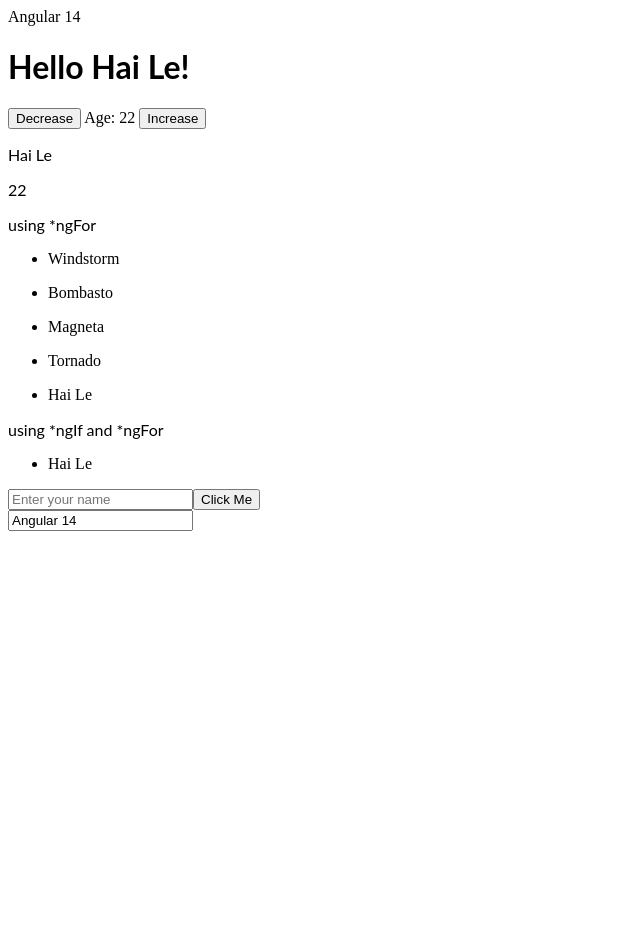
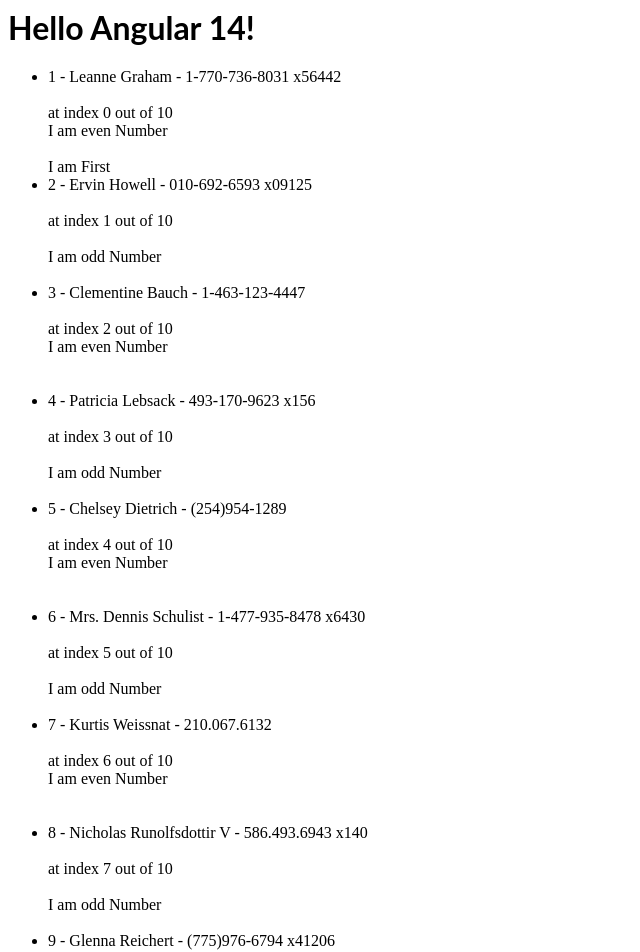
Before and after one commit to HaiLe81/Angular, an Angular app: page / in a window 1280 px wide. Shown: the top 952 px of the page, without its empty margins (0-640 px from the left). Before the commit the page ends 800 px from the top, so only its background shows below. Built offline with nearby package versions, Linux system fonts and the light colour scheme.

Commit message:
3 files modified

```diff
--- a/src/app/app.component.css
+++ b/src/app/app.component.css
@@ -1,3 +1,6 @@
 p {
   font-family: Lato;
 }
+.right-margin {
+  margin-right: 5px;
+}
--- a/src/app/app.component.html
+++ b/src/app/app.component.html
@@ -1,30 +1,49 @@
-{{ name }}
-<hello [hidden]="user.age <= 18" [name]="user.name"></hello>
+<hello name="{{ name }}"></hello>
+<!--
+  for(let something of users){}
 
-<ng-template #under18>
-  <div>
-    You are too young to see this content!
-  </div>
-</ng-template>
+  - $implicit: item Implicit Context Variable
+  - index: so thu tu cua item hien tai
+  - count: do dai cua array
+  - first: true neu nhu item do la item dau tien trong array
+  - last: true neu nhu item do la item cuoi cung trong array
+  - even: true neu nhu item do la item vi tri chan
+  - odd: true neu nhu item do la item vi tri le
+ -->
+<!-- <ul>
+	<li
+		*ngFor="let user of users; index as idx; count as total; first as First; last as Last; even as isEven; odd as isOdd">
+		<span>{{ user.id }} - {{ user.name }} - {{ user.phone }}</span>
+		<br> <br>
+		<span>at index {{idx}} out of {{total}}</span>
+		<br>
+		<span *ngIf="isEven">I am even Number</span>
+		<br>
+		<span *ngIf="isOdd">I am odd Number</span>
+		<br>
+		<span *ngIf="First">I am First</span>
+		<br>
+		<span *ngIf="Last">I am Last</span>
+	</li>
+</ul> -->
 
-<button (click)="user.age = user.age - 1">Decrease</button>
-Age: {{ user.age }}
-<button (click)="user.age = user.age + 1">Increase</button>
+<ul>
+	<ng-template ngFor [ngForOf]="users" let-user let-idx="index" let-total="count" let-isFirst="first" let-isLast="last"
+		let-isEven="even" let-isOdd="odd">
+		<li>
+			<span>{{ user.id }} - {{ user.name }} - {{ user.phone }}</span>
+			<br> <br>
+			<span>at index {{idx}} out of {{total}}</span>
+			<br>
+			<span *ngIf="isEven">I am even Number</span>
+			<br>
+			<span *ngIf="isOdd">I am odd Number</span>
+			<br>
+			<span *ngIf="isFirst">I am First</span>
+			<br>
+			<span *ngIf="isLast">I am Last</span>
+		</li>
+	</ng-template>
+</ul>
 
-<!-- {{ expression }} -->
-<p>{{ user.name }}</p>
-<p>{{ user.age }}</p>
-<p>using *ngFor</p>
-<ul *ngFor="let hero of heroes">
-	<li>
-		{{ hero }}
-	</li>
-</ul>
-<p>using *ngIf and *ngFor</p>
-<ul *ngFor="let hero of heroes">
-  <li  *ngIf="hero === 'Hai Le'">{{ hero }}</li>
-</ul>
-<input type="text" [value]="" placeholder="Enter your name" />
-<button type="button" (click)="handler($event)" >Click Me</button>
-<br>
-<input type="text" [(ngModel)]="name" (ngModelChange)="name = $event" />
+<button *ngFor="let tag of tags; last as isLast" [class.right-margin]="!isLast">{{tag}}</button>
--- a/src/app/app.component.ts
+++ b/src/app/app.component.ts
@@ -1,18 +1,244 @@
-import { Component, VERSION } from '@angular/core';
+import { Component, VERSION } from "@angular/core";
 
 @Component({
-  selector: 'my-app',
-  templateUrl: './app.component.html',
-  styleUrls: [ './app.component.css' ]
+  selector: "my-app",
+  templateUrl: "./app.component.html",
+  styleUrls: ["./app.component.css"]
 })
-export class AppComponent  {
-  name = 'Angular ' + VERSION.major;
-  heroes = ['Windstorm', 'Bombasto', 'Magneta', 'Tornado', 'Hai Le'];
-  user = {
-    name: 'Hai Le',
-    age: 22
-  }
-  handler(event){
-    console.log('Clicked', event.target.value)
-  }
+export class AppComponent {
+  name = "Angular " + VERSION.major;
+  users = [
+    {
+      id: 1,
+      name: "Leanne Graham",
+      username: "Bret",
+      email: "Sincere@april.biz",
+      address: {
+        street: "Kulas Light",
+        suite: "Apt. 556",
+        city: "Gwenborough",
+        zipcode: "92998-3874",
+        geo: {
+          lat: "-37.3159",
+          lng: "81.1496"
+        }
+      },
+      phone: "1-770-736-8031 x56442",
+      website: "hildegard.org",
+      company: {
+        name: "Romaguera-Crona",
+        catchPhrase: "Multi-layered client-server neural-net",
+        bs: "harness real-time e-markets"
+      }
+    },
+    {
+      id: 2,
+      name: "Ervin Howell",
+      username: "Antonette",
+      email: "Shanna@melissa.tv",
+      address: {
+        street: "Victor Plains",
+        suite: "Suite 879",
+        city: "Wisokyburgh",
+        zipcode: "90566-7771",
+        geo: {
+          lat: "-43.9509",
+          lng: "-34.4618"
+        }
+      },
+      phone: "010-692-6593 x09125",
+      website: "anastasia.net",
+      company: {
+        name: "Deckow-Crist",
+        catchPhrase: "Proactive didactic contingency",
+        bs: "synergize scalable supply-chains"
+      }
+    },
+    {
+      id: 3,
+      name: "Clementine Bauch",
+      username: "Samantha",
+      email: "Nathan@yesenia.net",
+      address: {
+        street: "Douglas Extension",
+        suite: "Suite 847",
+        city: "McKenziehaven",
+        zipcode: "59590-4157",
+        geo: {
+          lat: "-68.6102",
+          lng: "-47.0653"
+        }
+      },
+      phone: "1-463-123-4447",
+      website: "ramiro.info",
+      company: {
+        name: "Romaguera-Jacobson",
+        catchPhrase: "Face to face bifurcated interface",
+        bs: "e-enable strategic applications"
+      }
+    },
+    {
+      id: 4,
+      name: "Patricia Lebsack",
+      username: "Karianne",
+      email: "Julianne.OConner@kory.org",
+      address: {
+        street: "Hoeger Mall",
+        suite: "Apt. 692",
+        city: "South Elvis",
+        zipcode: "53919-4257",
+        geo: {
+          lat: "29.4572",
+          lng: "-164.2990"
+        }
+      },
+      phone: "493-170-9623 x156",
+      website: "kale.biz",
+      company: {
+        name: "Robel-Corkery",
+        catchPhrase: "Multi-tiered zero tolerance productivity",
+        bs: "transition cutting-edge web services"
+      }
+    },
+    {
+      id: 5,
+      name: "Chelsey Dietrich",
+      username: "Kamren",
+      email: "Lucio_Hettinger@annie.ca",
+      address: {
+        street: "Skiles Walks",
+        suite: "Suite 351",
+        city: "Roscoeview",
+        zipcode: "33263",
+        geo: {
+          lat: "-31.8129",
+          lng: "62.5342"
+        }
+      },
+      phone: "(254)954-1289",
+      website: "demarco.info",
+      company: {
+        name: "Keebler LLC",
+        catchPhrase: "User-centric fault-tolerant solution",
+        bs: "revolutionize end-to-end systems"
+      }
+    },
+    {
+      id: 6,
+      name: "Mrs. Dennis Schulist",
+      username: "Leopoldo_Corkery",
+      email: "Karley_Dach@jasper.info",
+      address: {
+        street: "Norberto Crossing",
+        suite: "Apt. 950",
+        city: "South Christy",
+        zipcode: "23505-1337",
+        geo: {
+          lat: "-71.4197",
+          lng: "71.7478"
+        }
+      },
+      phone: "1-477-935-8478 x6430",
+      website: "ola.org",
+      company: {
+        name: "Considine-Lockman",
+        catchPhrase: "Synchronised bottom-line interface",
+        bs: "e-enable innovative applications"
+      }
+    },
+    {
+      id: 7,
+      name: "Kurtis Weissnat",
+      username: "Elwyn.Skiles",
+      email: "Telly.Hoeger@billy.biz",
+      address: {
+        street: "Rex Trail",
+        suite: "Suite 280",
+        city: "Howemouth",
+        zipcode: "58804-1099",
+        geo: {
+          lat: "24.8918",
+          lng: "21.8984"
+        }
+      },
+      phone: "210.067.6132",
+      website: "elvis.io",
+      company: {
+        name: "Johns Group",
+        catchPhrase: "Configurable multimedia task-force",
+        bs: "generate enterprise e-tailers"
+      }
+    },
+    {
+      id: 8,
+      name: "Nicholas Runolfsdottir V",
+      username: "Maxime_Nienow",
+      email: "Sherwood@rosamond.me",
+      address: {
+        street: "Ellsworth Summit",
+        suite: "Suite 729",
+        city: "Aliyaview",
+        zipcode: "45169",
+        geo: {
+          lat: "-14.3990",
+          lng: "-120.7677"
+        }
+      },
+      phone: "586.493.6943 x140",
+      website: "jacynthe.com",
+      company: {
+        name: "Abernathy Group",
+        catchPhrase: "Implemented secondary concept",
+        bs: "e-enable extensible e-tailers"
+      }
+    },
+    {
+      id: 9,
+      name: "Glenna Reichert",
+      username: "Delphine",
+      email: "Chaim_McDermott@dana.io",
+      address: {
+        street: "Dayna Park",
+        suite: "Suite 449",
+        city: "Bartholomebury",
+        zipcode: "76495-3109",
+        geo: {
+          lat: "24.6463",
+          lng: "-168.8889"
+        }
+      },
+      phone: "(775)976-6794 x41206",
+      website: "conrad.com",
+      company: {
+        name: "Yost and Sons",
+        catchPhrase: "Switchable contextually-based project",
+        bs: "aggregate real-time technologies"
+      }
+    },
+    {
+      id: 10,
+      name: "Clementina DuBuque",
+      username: "Moriah.Stanton",
+      email: "Rey.Padberg@karina.biz",
+      address: {
+        street: "Kattie Turnpike",
+        suite: "Suite 198",
+        city: "Lebsackbury",
+        zipcode: "31428-2261",
+        geo: {
+          lat: "-38.2386",
+          lng: "57.2232"
+        }
+      },
+      phone: "024-648-3804",
+      website: "ambrose.net",
+      company: {
+        name: "Hoeger LLC",
+        catchPhrase: "Centralized empowering task-force",
+        bs: "target end-to-end models"
+      }
+    }
+  ];
+
+  tags = ['angular', 'typescript', '100days']
 }
```
